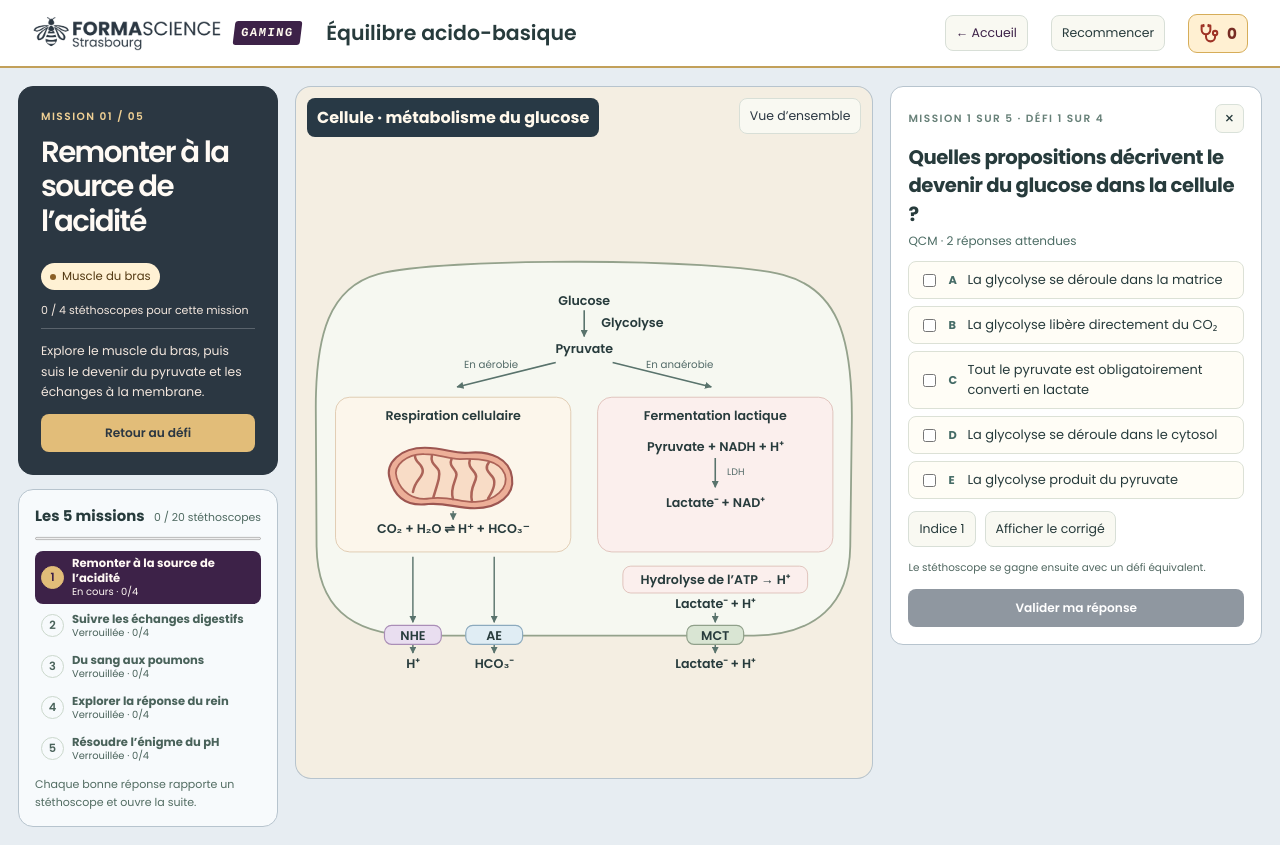
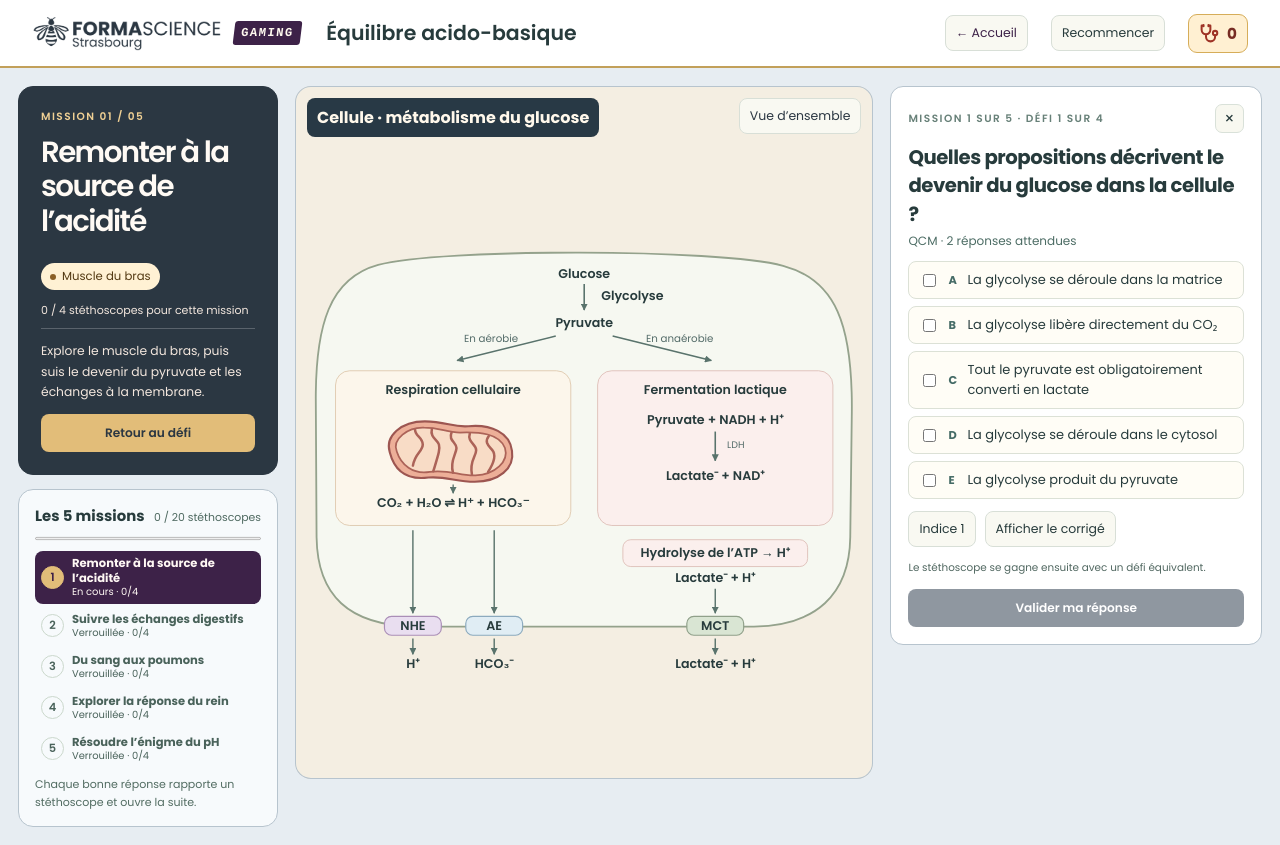
Before and after one commit to formascience-code/gaming, a Next.js app: page /ue1-equilibre-acido-basique in a window 1280 px wide. Both pictures are taken after a click on the button "Fermer les règles du jeu". Built offline with nearby package versions, Linux system fonts and the light colour scheme.

Commit message:
Aérer le schéma autour des transporteurs

```diff
--- a/app/ue1-equilibre-acido-basique/visual.tsx
+++ b/app/ue1-equilibre-acido-basique/visual.tsx
@@ -27,8 +27,8 @@ export function Anatomy({ mission, onEnter }: { mission: number; onEnter: () =>
   </svg>;
 }
 
-function Frame({ children, label }: { children: ReactNode; label: string }) {
-  return <svg className={styles.canvas} viewBox="0 0 720 540" role="img" aria-label={label}>
+function Frame({ children, label, height = 540 }: { children: ReactNode; label: string; height?: number }) {
+  return <svg className={styles.canvas} viewBox={`0 0 720 ${height}`} role="img" aria-label={label}>
     <defs><marker id="acid-arrow" viewBox="0 0 10 10" refX="9" refY="5" markerWidth="7" markerHeight="7" orient="auto-start-reverse"><path d="M0 0L10 5L0 10Z" fill="#536b68"/></marker></defs>
     {children}
   </svg>;
@@ -179,7 +179,7 @@ const cellTransporters = [
 ];
 
 function MuscleCell({ membrane }: { membrane: boolean }) {
-  return <Frame label={membrane ? 'Sorties membranaires de H⁺ par NHE, de HCO₃⁻ par AE et de lactate avec H⁺ par MCT' : 'Cellule : glycolyse, respiration et formation de lactate'}>
+  return <Frame height={membrane ? 540 : 563} label={membrane ? 'Sorties membranaires de H⁺ par NHE, de HCO₃⁻ par AE et de lactate avec H⁺ par MCT' : 'Cellule : glycolyse, respiration et formation de lactate'}>
     <defs>
       <marker id="cell-arrow" viewBox="0 0 10 10" refX="9" refY="5" markerWidth="9" markerHeight="9" markerUnits="userSpaceOnUse" orient="auto">
         <path d="M0 0L10 5L0 10Z" fill="#59736c"/>
@@ -205,6 +205,7 @@ function MuscleCell({ membrane }: { membrane: boolean }) {
       <Label x={360} y={497}>Milieu extracellulaire</Label>
     </> : <>
       <path d="M99 37C175 16 531 16 612 38C679 56 700 113 699 223L697 382C696 455 653 494 575 495H144C62 493 22 456 21 382L20 206C20 114 37 54 99 37Z" fill="#f6f8f1" stroke="#94a28c" strokeWidth="2.3"/>
+      <g transform="translate(0 -22)">
       <Label x={360} y={76}>Glucose</Label>
       <Label x={421} y={104}>Glycolyse</Label>
       <Label x={360} y={137}>Pyruvate</Label>
@@ -231,14 +232,15 @@ function MuscleCell({ membrane }: { membrane: boolean }) {
       <rect x="409" y="407" width="234" height="34" rx="10" fill="#fbefed" stroke="#dbb8b1"/>
       <Label x={526} y={429}>Hydrolyse de l’ATP → H⁺</Label>
       <Label x={526} y={460}>Lactate⁻ + H⁺</Label>
+      </g>
       {cellTransporters.map(({ name, cargo, x, fill, border }) => <g key={name}>
         <g fill="none" stroke="#59736c" strokeWidth="1.8" markerEnd="url(#cell-arrow)">
-          <path d={`M${x} ${name === 'MCT' ? 466 : 395}V478`}/>
-          <path d={`M${x} 506V517`}/>
+          <path d={`M${x} ${name === 'MCT' ? 447 : 373}V478`}/>
+          <path d={`M${x} 510V530`}/>
         </g>
         <rect x={x - 36} y="482" width="72" height="24" rx="9" fill={fill} stroke={border} strokeWidth="1.5"/>
         <Label x={x} y={500}>{name}</Label>
-        <Label x={x} y={536}>{cargo}</Label>
+        <Label x={x} y={548}>{cargo}</Label>
       </g>)}
     </>}
   </Frame>;
```
